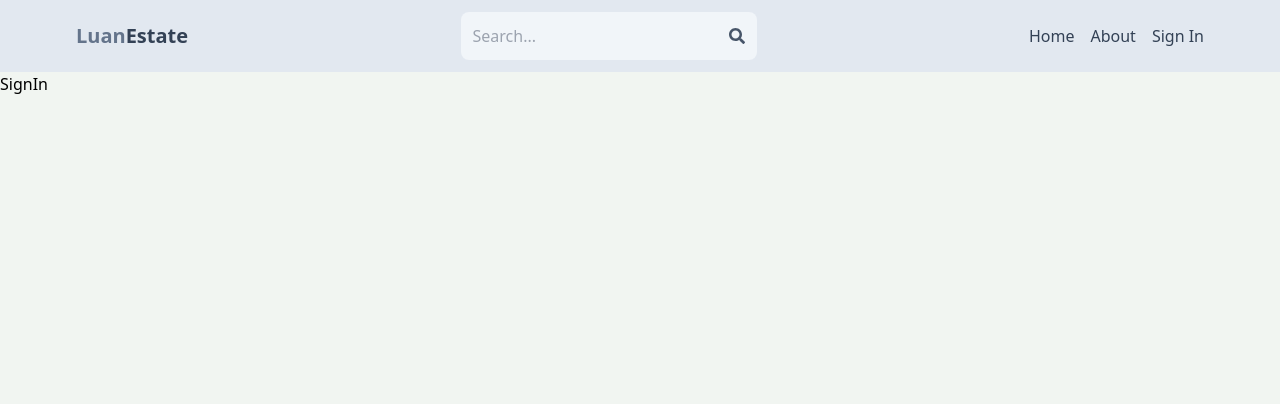
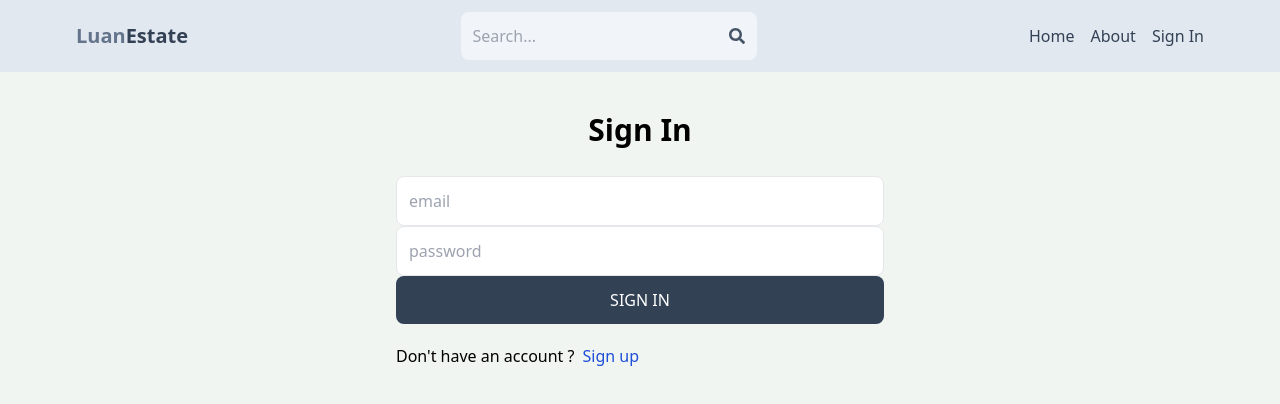
Before and after one commit to luan0811/EstateMarketplace, a React (Vite) app in the folder client/: page /sign-in in a window 1280 px wide. Shown: the top 404 px of the page. Built offline with nearby package versions, Linux system fonts and the light colour scheme.

Commit message:
complete sign in page functional

```diff
--- a/client/src/pages/SignIn.jsx
+++ b/client/src/pages/SignIn.jsx
@@ -1,7 +1,78 @@
-import React from 'react'
+import React, { useState } from "react";
+import { Link, Navigate, useNavigate } from "react-router-dom";
 
 export default function SignIn() {
+  const [formData, setFormData] = useState({});
+  const [error, setError] = useState(null);
+  const [loading, setLoading] = useState(false);
+  const navigate = useNavigate();
+  const handleChange = (e) => {
+    setFormData({
+      ...formData,
+      [e.target.id]: e.target.value,
+    });
+  };
+
+  const handleSubmit = async (e) => {
+    e.preventDefault();
+    try {
+      setLoading(true);
+      const response = await fetch("/api/auth/signin", {
+        method: "POST",
+        headers: {
+          "Content-Type": "application/json",
+        },
+        body: JSON.stringify(formData),
+      });
+      const data = await response.json();
+      console.log(data);
+      if (data.success === false) {
+        setError(data.message);
+        setLoading(false);
+        return;
+      }
+      setLoading(false);
+      setError(null);
+      navigate("/");
+    } catch (error) {
+      setLoading(false);
+      setError(error.message);
+    }
+  };
+
+  // console.log(formData);
   return (
-    <div>SignIn</div>
-  )
+    <div className="p-3 max-w-lg mx-auto">
+      <h1 className="text-3xl text-center font-semibold my-7">Sign In</h1>
+      <form onSubmit={handleSubmit} className="flex flex-col">
+        <input
+          type="email"
+          placeholder="email"
+          className="border p-3 rounded-lg"
+          id="email"
+          onChange={handleChange}
+        />
+        <input
+          type="password"
+          placeholder="password"
+          className="border p-3 rounded-lg"
+          id="password"
+          onChange={handleChange}
+        />
+        <button
+          disabled={loading}
+          className="bg-slate-700 text-white p-3 rounded-lg uppercase hover:opacity-95 disabled:opacity-80"
+        >
+          {loading ? "Loading..." : "Sign In"}
+        </button>
+      </form>
+      <div className="flex gap-2 mt-5">
+        <p>Don't have an account ?</p>
+        <Link to={"/sign-up"}>
+          <span className="text-blue-700">Sign up</span>
+          </Link>
+      </div>
+      {error && <p className="text-red-500 mt-3">{error}</p>}
+    </div>
+  );
 }
--- a/client/src/pages/SignUp.jsx
+++ b/client/src/pages/SignUp.jsx
@@ -38,7 +38,7 @@
       }
       setLoading(false);
       setError(null);
-      Navigate("/sign-in");
+      navigate("/sign-in");
     } catch (error) {
       setLoading(false);
       setError(error.message);
@@ -80,7 +80,9 @@
       </form>
       <div className="flex gap-2 mt-5">
         <p>Have an account ?</p>
-        <Link to={"/sign-in"}>Sign in</Link>
+        <Link to={"/sign-in"}>
+          <span className="text-blue-700">Sign in</span>
+          </Link>
       </div>
       {error && <p className="text-red-500 mt-3">{error}</p>}
     </div>
```
Also changed, not shown: 1 other file (tests, documents, lock files or other folders).
